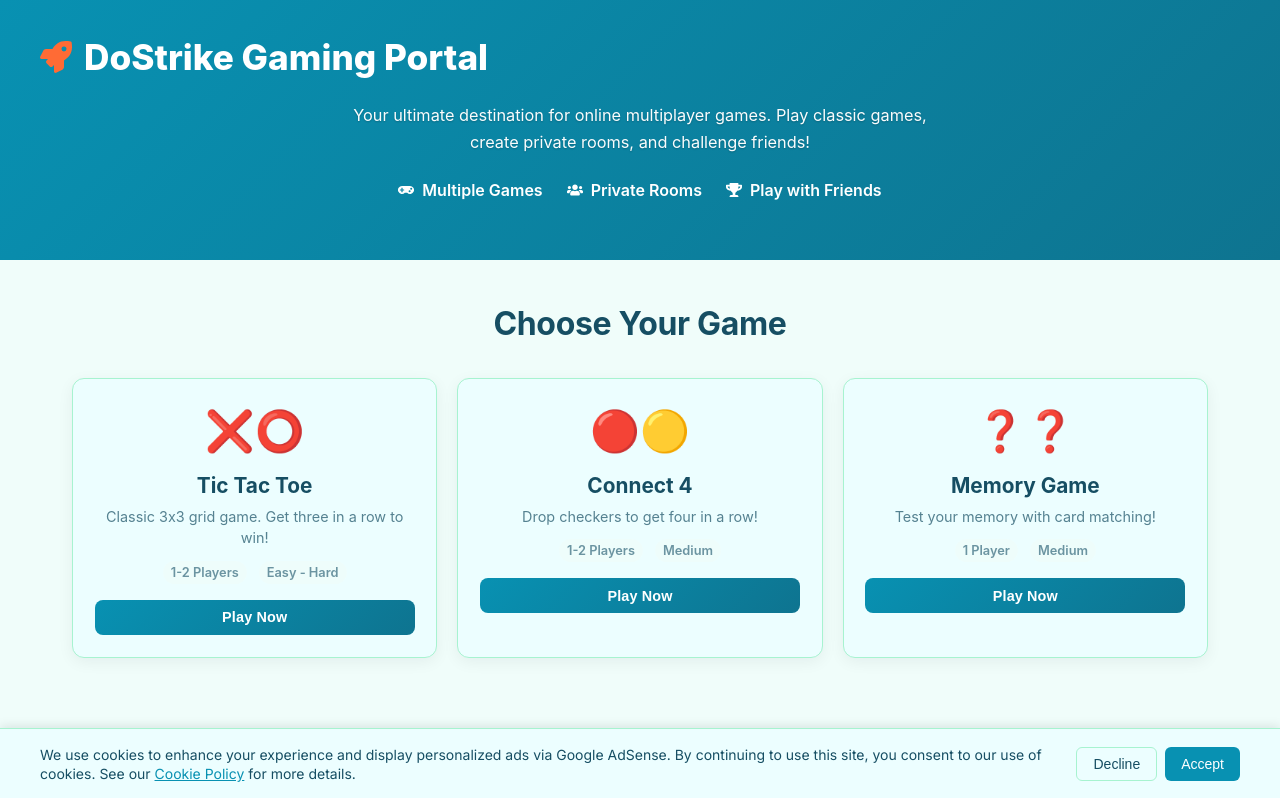
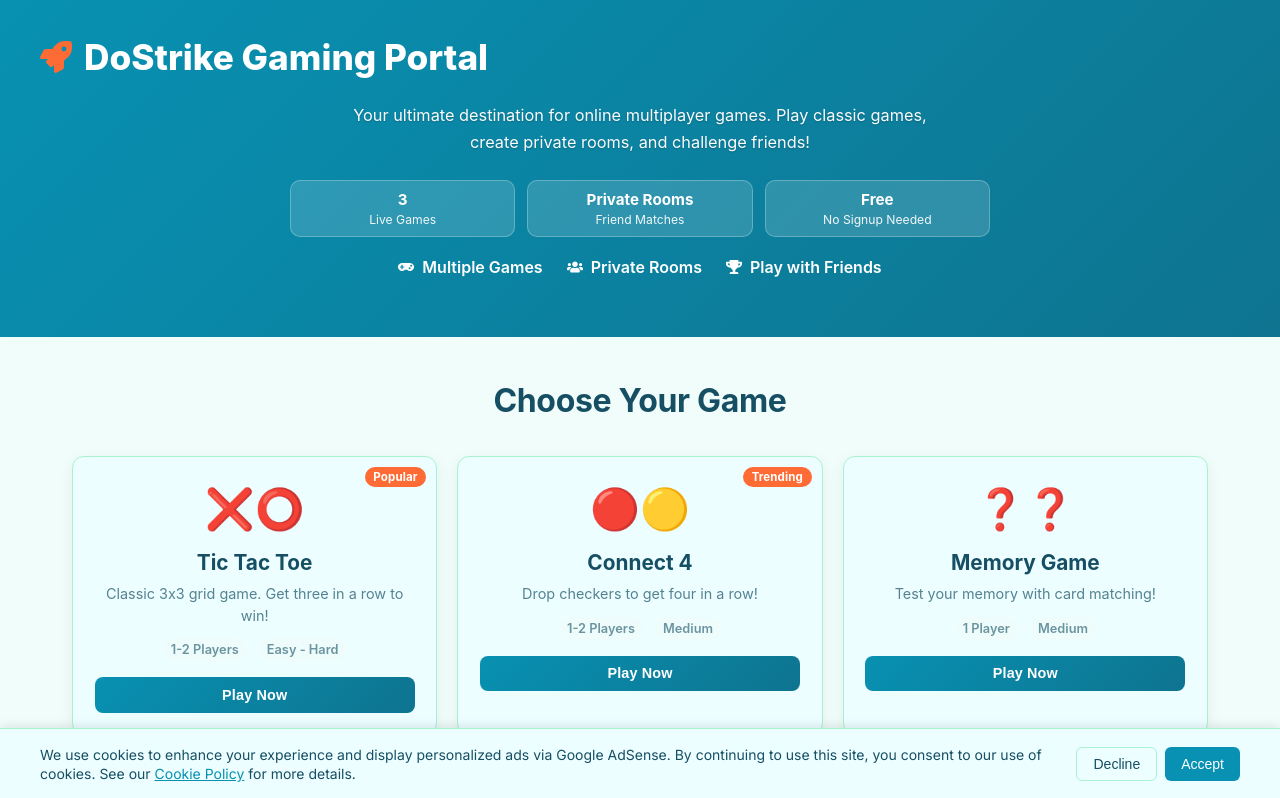
Before and after one commit to Dostrike/Website, a React (Vite) app: page / in a window 1280 px wide. Shown: the top 798 px of the page. Built offline with nearby package versions, Linux system fonts and the light colour scheme; no server answers.

Commit message:
Enhance homepage engagement cues and accessibility polish.
Add a compact hero stats strip and game popularity badges, plus reduced-motion support for smoother accessible interactions.

Made-with: Cursor

```diff
--- a/src/components/GamingPortal.css
+++ b/src/components/GamingPortal.css
@@ -61,6 +61,35 @@
   flex-wrap: wrap;
 }
 
+.header-stats {
+  display: grid;
+  grid-template-columns: repeat(3, minmax(120px, 1fr));
+  gap: 0.75rem;
+  max-width: 700px;
+  margin: 0 auto 1.25rem auto;
+}
+
+.header-stat {
+  background: rgba(255, 255, 255, 0.15);
+  border: 1px solid rgba(255, 255, 255, 0.26);
+  border-radius: 10px;
+  padding: 0.6rem 0.8rem;
+  text-align: center;
+}
+
+.header-stat strong {
+  display: block;
+  font-size: 0.95rem;
+  font-weight: 700;
+}
+
+.header-stat span {
+  display: block;
+  margin-top: 0.15rem;
+  font-size: 0.76rem;
+  opacity: 0.93;
+}
+
 .feature-item {
   display: flex;
   align-items: center;
@@ -106,6 +135,7 @@
   cursor: pointer;
   transition: transform 0.24s ease, box-shadow 0.24s ease, border-color 0.24s ease;
   border: 1px solid var(--border);
+  position: relative;
 }
 
 .game-card:hover {
@@ -121,6 +151,19 @@
   justify-content: center;
   align-items: center;
   height: 60px;
+}
+
+.game-badge {
+  position: absolute;
+  top: 10px;
+  right: 10px;
+  background: #ff6b35;
+  color: #fff;
+  font-size: 0.72rem;
+  font-weight: 700;
+  border-radius: 999px;
+  padding: 0.2rem 0.55rem;
+  letter-spacing: 0.01em;
 }
 
 .game-name {
@@ -342,6 +385,11 @@
     gap: 0.75rem;
   }
 
+  .header-stats {
+    grid-template-columns: 1fr;
+    max-width: 320px;
+  }
+
   .games-grid {
     grid-template-columns: 1fr;
   }
@@ -352,6 +400,14 @@
 
   .footer-nav {
     gap: 1rem;
+  }
+}
+
+@media (prefers-reduced-motion: reduce) {
+  .game-card,
+  .play-button,
+  .footer-nav a {
+    transition: none;
   }
 }
 
--- a/src/components/GamingPortal.tsx
+++ b/src/components/GamingPortal.tsx
@@ -16,7 +16,8 @@ const GamingPortal: React.FC = () => {
       difficulty: 'Easy - Hard',
       visual: '❌⭕',
       available: true,
-      route: '/tictactoe-setup'
+      route: '/tictactoe-setup',
+      badge: 'Popular'
     },
     {
       id: 'connect4',
@@ -26,7 +27,8 @@ const GamingPortal: React.FC = () => {
       difficulty: 'Medium',
       visual: '🔴🟡',
       available: true,
-      route: '/connect4-setup'
+      route: '/connect4-setup',
+      badge: 'Trending'
     },
     {
       id: 'memory',
@@ -106,6 +108,20 @@ const GamingPortal: React.FC = () => {
             <p className="portal-subtitle">
               Your ultimate destination for online multiplayer games. Play classic games, create private rooms, and challenge friends!
             </p>
+            <div className="header-stats">
+              <div className="header-stat">
+                <strong>3</strong>
+                <span>Live Games</span>
+              </div>
+              <div className="header-stat">
+                <strong>Private Rooms</strong>
+                <span>Friend Matches</span>
+              </div>
+              <div className="header-stat">
+                <strong>Free</strong>
+                <span>No Signup Needed</span>
+              </div>
+            </div>
             <div className="header-features">
               <div className="feature-item">
                 <FaGamepad />
@@ -133,6 +149,7 @@ const GamingPortal: React.FC = () => {
                 className="game-card"
                 onClick={() => handleGameClick(game)}
               >
+                {game.badge && <span className="game-badge">{game.badge}</span>}
                 <div className="game-visual">{game.visual}</div>
                 <h3 className="game-name">{game.name}</h3>
                 <p className="game-description">{game.description}</p>
```
